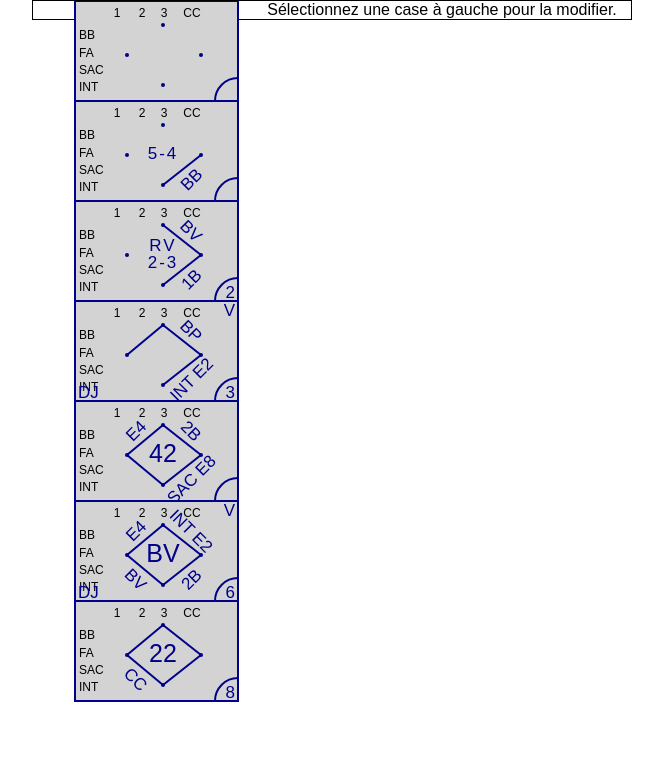
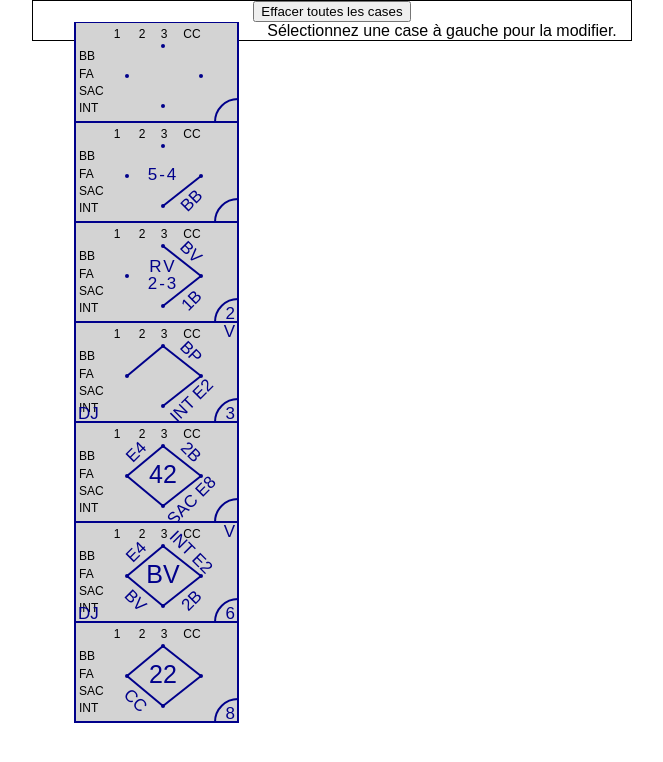
Before and after one commit to simark/editeur-marqueurs, a React (Create React App) app: page / in a window 1280 px wide. Shown: the top 762 px of the page, without its empty margins (308-971 px from the left). Built offline with nearby package versions, Linux system fonts and the light colour scheme.

Commit message:
Add button to clear all presences

```diff
--- a/src/components/App.js
+++ b/src/components/App.js
@@ -143,6 +143,16 @@ class App extends Component {
     }
   }
 
+  effacerToutesLesCases(event) {
+    let presences = this.state.presences.slice();
+
+    for (const p of presences) {
+      p.clear();
+    }
+
+    this.setState({ presences: presences });
+  }
+
   render() {
     let app = this;
     let dispPresence = function (presence, idx) {
@@ -160,6 +170,7 @@ class App extends Component {
     return (
       <div className="app">
         <div className="app-content">
+          <button onClick={this.effacerToutesLesCases.bind(this)}>Effacer toutes les cases</button>
           <div id="drawing-area-container">
             <svg id="drawing-area" style={svgStyle}>
               {this.state.presences.map(dispPresence)}
```
